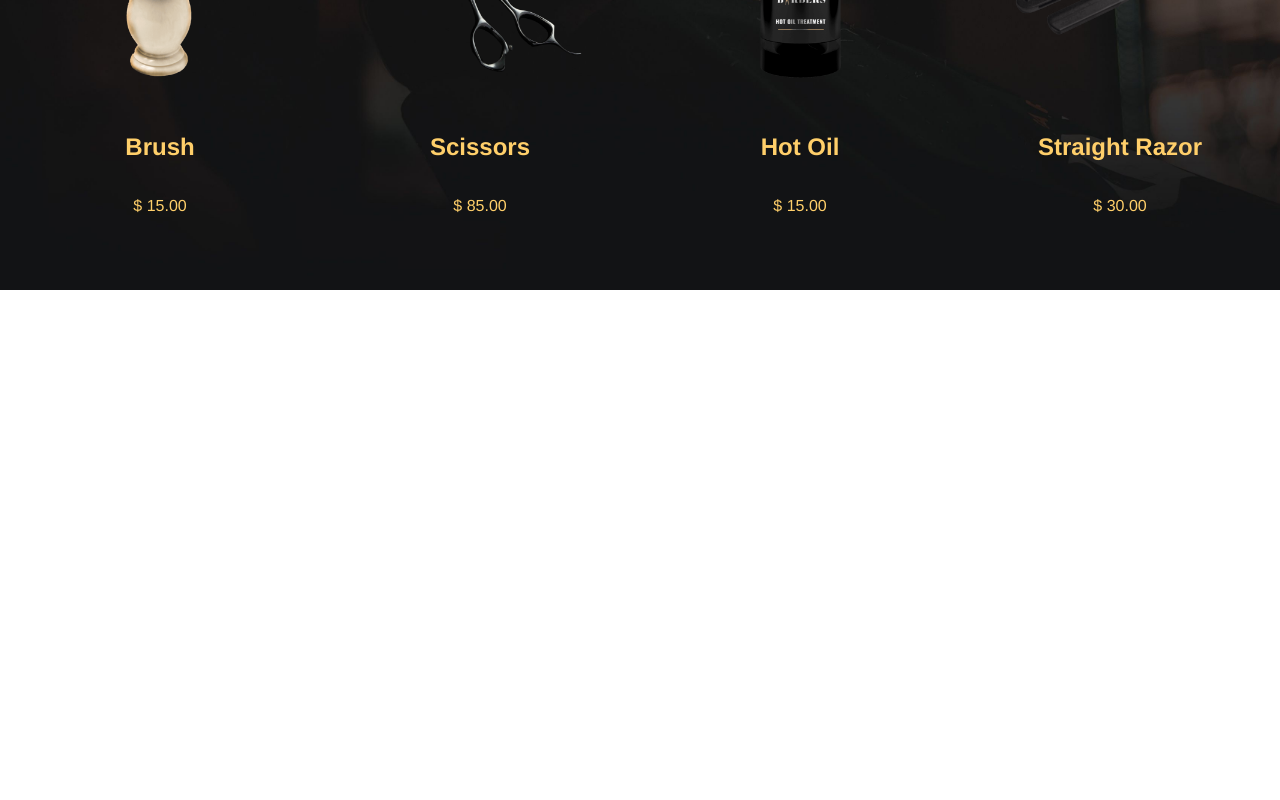
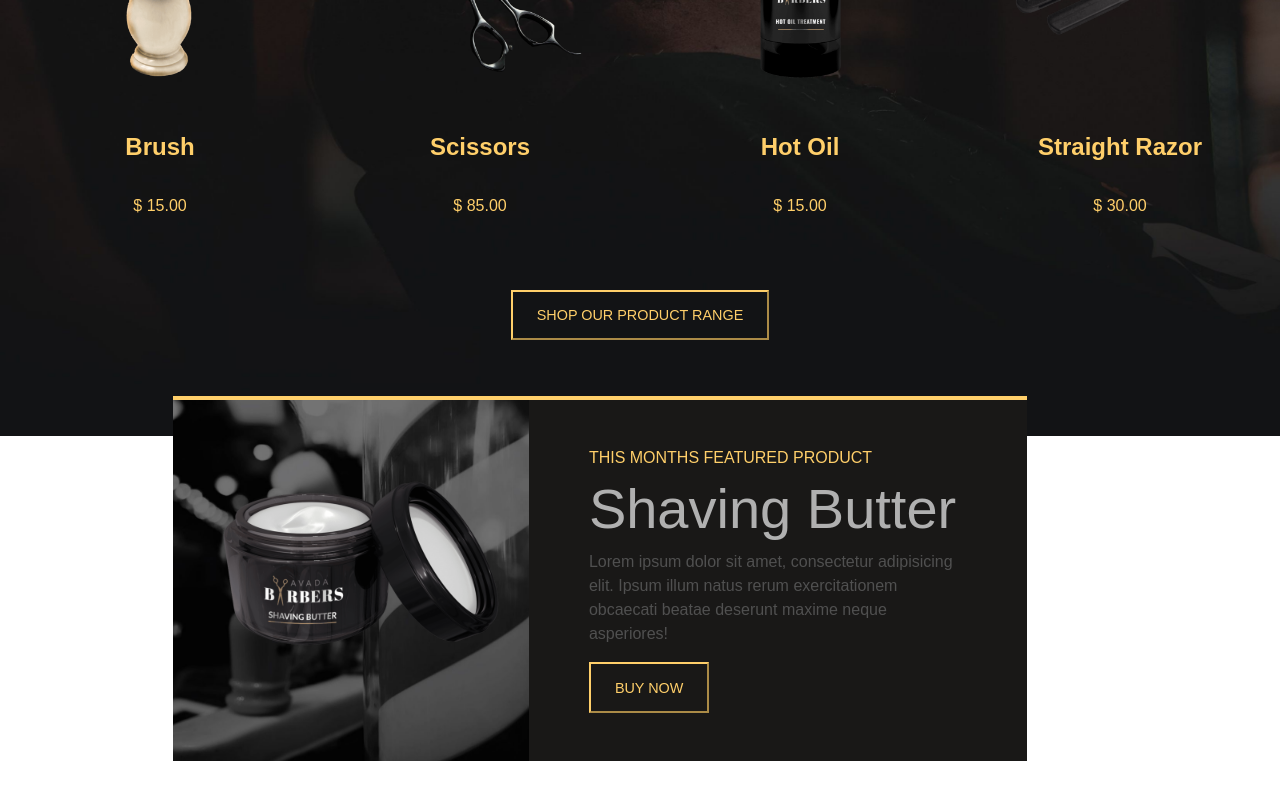
Before and after one commit to andmalt/proj-html-vuejs, a Vue app: page / in a window 1280 px wide. Shown: the part 1987-2787 px from the top of the page. Before the commit the page ends 2277 px from the top, so only its background shows below. Built offline with nearby package versions, Linux system fonts and the light colour scheme.

Commit message:
inserted product advertisement

```diff
--- a/src/App.vue
+++ b/src/App.vue
@@ -56,7 +56,7 @@ export default {
 @import './style/general.scss';
 
 #app {
-  font-family: Avenir, Helvetica, Arial, sans-serif;
+  font-family: Arial, Helvetica, sans-serif;
   -webkit-font-smoothing: antialiased;
   -moz-osx-font-smoothing: grayscale;
 }
--- a/src/components/Main.vue
+++ b/src/components/Main.vue
@@ -1,5 +1,6 @@
 <template>
   <main class="container-fluid">
+
     <!-- section after header -->
     <section class="row" id="after-h">
       <div class="col-12 d-flex justify-content-center">
@@ -15,6 +16,7 @@
         </div>
       </div>
     </section>
+
     <!-- section services -->
     <section class="row justify-content-center px-5" id="services">
       <!-- title -->
@@ -59,7 +61,8 @@
 
     </section>
 
-    <section class="row " id="products-m">
+    <!-- section products -->
+    <section class="row pb-5" id="products-m">
       <!-- title -->
       <div class="col-12 text-center py-3 mb-5">
         <h6>WE HAVE YOU CONCERED</h6>
@@ -70,11 +73,35 @@
       <Box :product="element" v-for="(element , index ) in products" :key="index" />
 
       <!-- button -->
-      <div>
-
+      <div class="col-12 text-center mb-5">
+        <button class="btn_main"><a href="#shopOurProductRange">SHOP OUR PRODUCT RANGE</a></button>
       </div>
     </section>
 
+    <!-- product advertisement -->
+    <div class="row justify-content-center mb-5 pb-5">
+      <div class="col-8" id="advertisement">
+        <div class="row">
+          <div class="col-5 bg_p text-center">
+            <img src="../assets/img/shaving_butter-800x800.png" alt="image shaving butter">
+          </div>
+
+          <div class="col-7 bg-o">
+            <div class="p-5 ">
+              <h6>THIS MONTHS FEATURED PRODUCT</h6>
+              <h2>Shaving Butter</h2>
+              <p>Lorem ipsum dolor sit amet, consectetur adipisicing elit. Ipsum illum natus rerum exercitationem obcaecati beatae deserunt maxime neque asperiores!</p>
+              <button class="btn_main"><a href="#buyNow">BUY NOW</a></button>
+            </div>
+          </div>
+        </div>
+      </div>
+    </div>
+
+    <!-- section review -->
+    <section class="row">
+
+    </section>
   </main>
 </template>
 
@@ -196,4 +223,44 @@ export default {
     }
   }
 }
+#advertisement{
+  border-top: 4px solid $refColor;
+  position: relative;
+  z-index: 2;
+  right: 40px;
+  bottom: 40px;
+
+  .bg_p{
+    background-image: url(../assets/img/avadabarbers-cta-background.jpg);
+    background-position: center;
+    background-size: cover;
+    img{
+      height: 20rem;
+    }
+  }
+  .bg-o{
+    background-color: $bg;
+    h6{
+    color: $refColor;
+    }
+    h2{
+      color: $titles;
+      font-size: 3.5rem;
+    }
+    p{
+      color: $pHeader;
+    }
+    .btn_main{
+      background-color: rgba( 0, 0, 0, 0);
+      padding: 0.7rem 1.5rem;
+      border-color: $refColor;
+      color: $refColor;
+      a{
+        color: $refColor;
+        text-decoration: none;
+        font-size: 0.9rem;
+      }
+    }
+  }
+}
 </style>
--- a/src/style/variables.scss
+++ b/src/style/variables.scss
@@ -4,3 +4,4 @@ $pHeader:#505050;
 $refColor : #ffcf6a;
 $hoverRef :#fb8d05;
 $titles:#b0b0b0;
+$bg:#191817;
```
